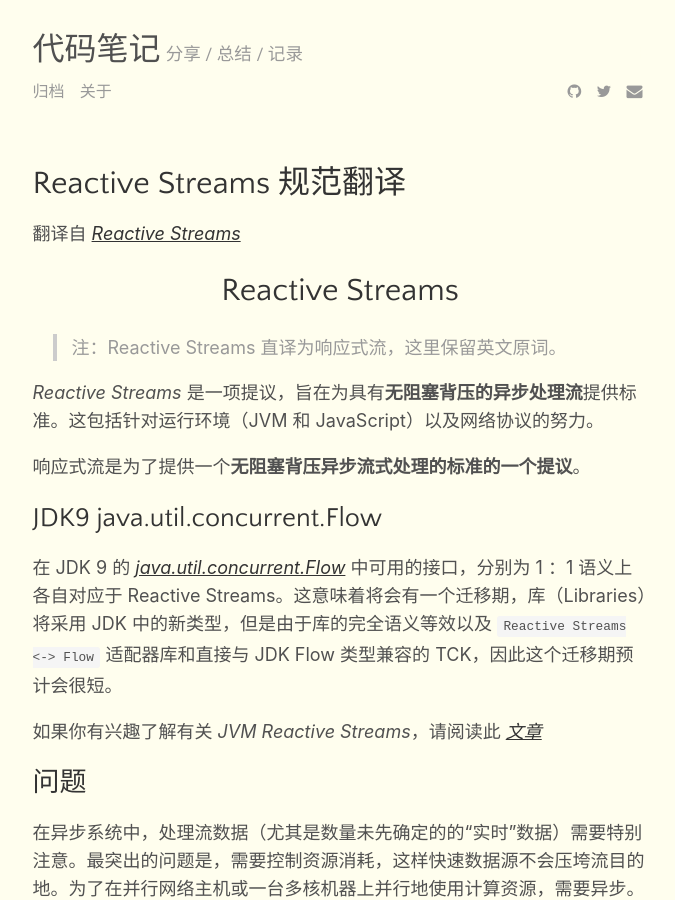
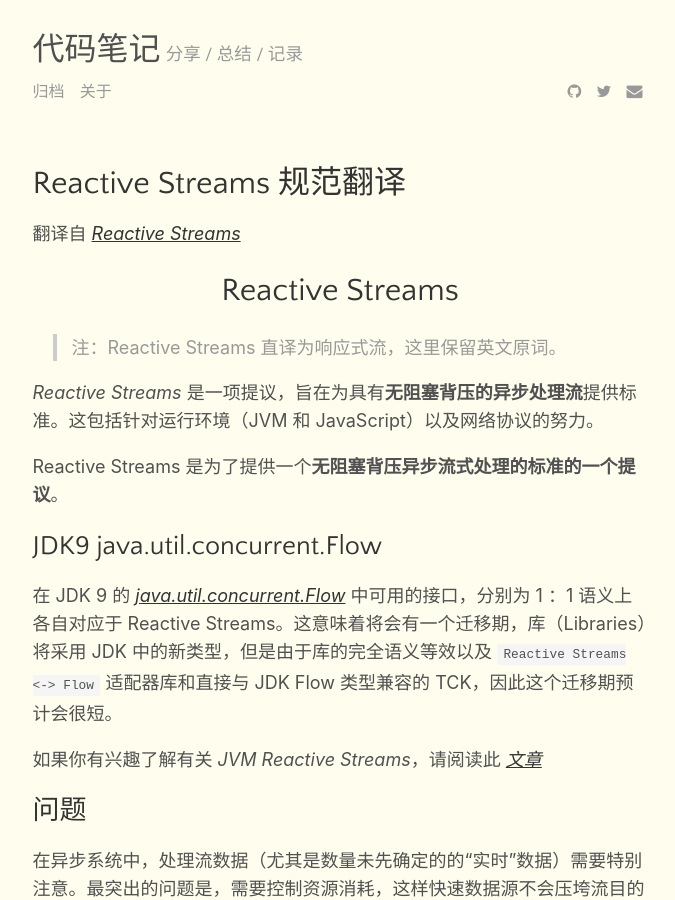
Before and after one commit to lexcao/lexcao.github.io, a Jekyll site: the page built from _posts/zh/2019-11-17-reactive-streams.md, in a window 1280 px wide and 900 px high. Shown: the whole window, without its empty margins (300-975 px from the left). Built offline with Jekyll 4.4.1, drawn with Linux system fonts in a browser that asks for light colours; comment, search, counter and statistics services are not loaded.

Commit message:
blog(reactive-streams): wording

```diff
--- a/_posts/zh/2019-11-17-reactive-streams.md
+++ b/_posts/zh/2019-11-17-reactive-streams.md
@@ -11,7 +11,7 @@ uid: reactive-streams
 
 *Reactive Streams* 是一项提议，旨在为具有**无阻塞背压的异步处理流**提供标准。这包括针对运行环境（JVM 和 JavaScript）以及网络协议的努力。
 
-响应式流是为了提供一个**无阻塞背压异步流式处理的标准的一个提议**。
+Reactive Streams 是为了提供一个**无阻塞背压异步流式处理的标准的一个提议**。
 
 
 
```
